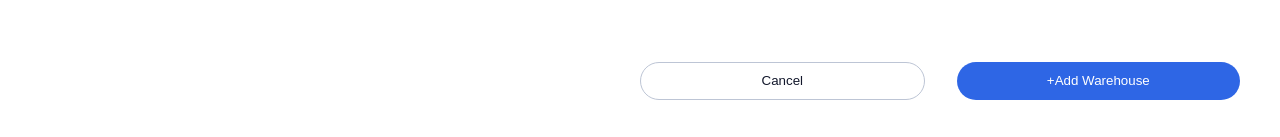
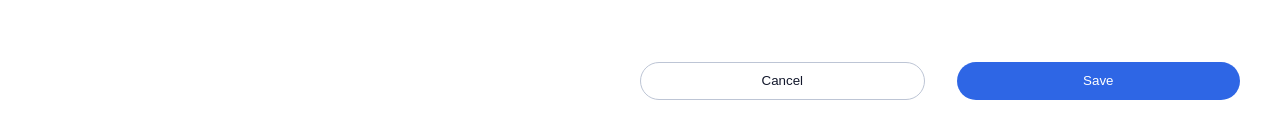
Before and after one commit to vibrentcarey/intstock, a React (Create React App) app in the folder client/: page /add-warehouse in a window 1280 px wide. Shown: the part 791-928 px from the top of the page. Built offline with nearby package versions, Linux system fonts and the light colour scheme.

Commit message:
Edit form component

```diff
--- a/client/src/components/WarehouseForm/WarehouseForm.js
+++ b/client/src/components/WarehouseForm/WarehouseForm.js
@@ -51,6 +51,11 @@ class WarehouseForm extends Component {
         e.preventDefault();
     }
 
+    addHandler = (e) => {
+        e.preventDefault()
+        console.log();
+    }
+
     render() {
         let submitHandler = this.handleEdit;
 
@@ -58,7 +63,7 @@ class WarehouseForm extends Component {
             <section className='warehouse-form'>
 
                 {/* Title Page will be here */}
-                <form className='warehouse-form__form' id='warehouse-form' onSubmit={submitHandler}>
+                <form className='warehouse-form__form' id='warehouse-form' onSubmit={this.id ? this.addHandler : this.editHandler}>
                     <div className='warehouse-form__input-container'>
                         {/* Warehouse Details */}
                         <fieldset className='warehouse-form__warehouse-details' form='warehouse-form' name='warehouse-form__warehouse-details'>
@@ -182,7 +187,7 @@ class WarehouseForm extends Component {
                     </div>
                     <div className='warehouse-form__button-container'>
                         <Button value='Cancel' type='secondary' />
-                        <Button value='+Add Warehouse' />
+                        <Button value={this.props.submitValue} />
                     </div>
                 </form>
             </section>
--- a/client/src/pages/AddWarehousePage/AddWarehousePage.jsx
+++ b/client/src/pages/AddWarehousePage/AddWarehousePage.jsx
@@ -6,7 +6,7 @@ const AddWarehousePage = (props) => {
   return (
     <div>
       <TopBar title='Add Warehouse' />
-      <WarehouseForm />
+      <WarehouseForm submitValue='Save' />
     </div>
   )
 };
```
